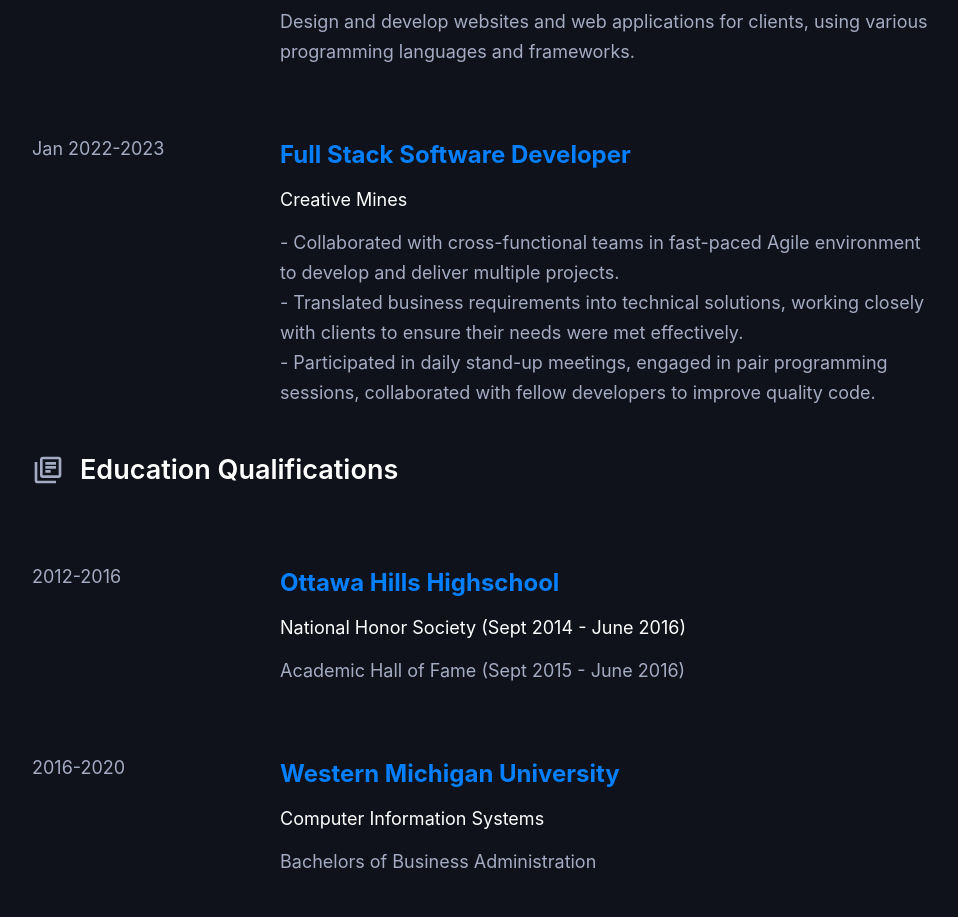
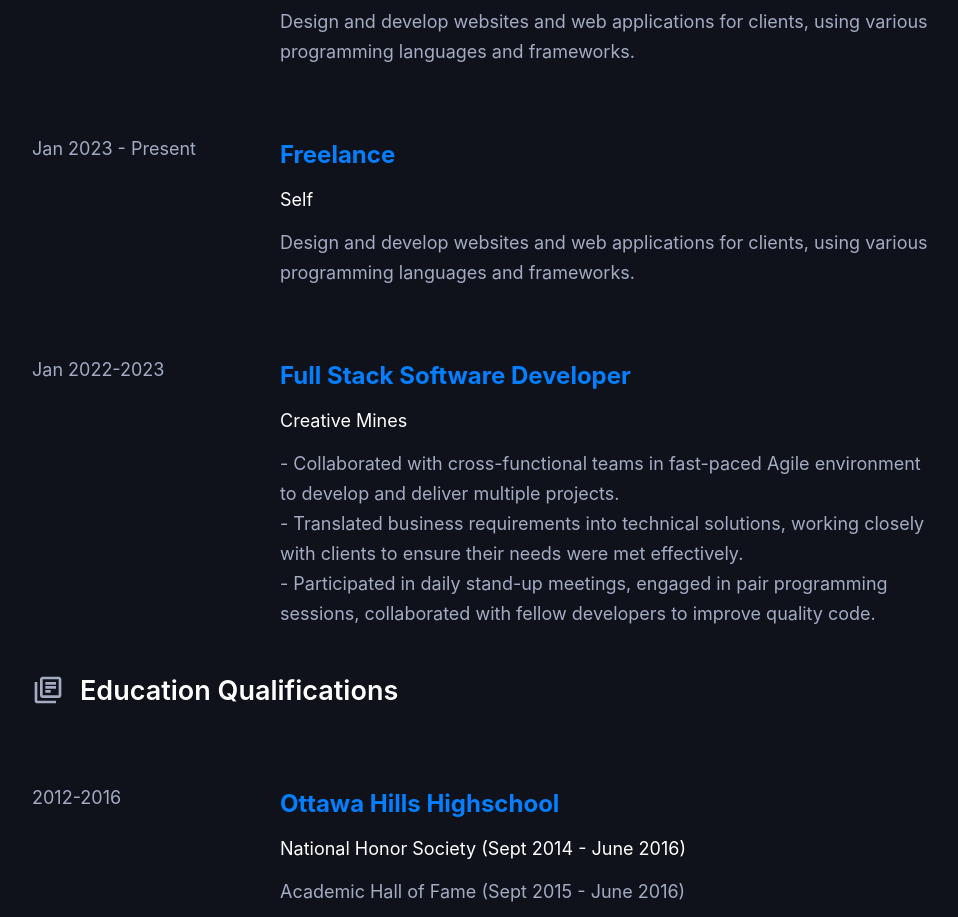
Before and after one commit to Marquessmalley/portfolio_website, a React (Create React App) app: page /portfolio_website/resume in a window 1280 px wide. Shown: the part 1200-2117 px from the top of the page, without its empty margins (232-1190 px from the left). Built offline with nearby package versions, Linux system fonts and the light colour scheme.

Commit message:
resume page changes

```diff
--- a/src/pages/Resume/Resume.js
+++ b/src/pages/Resume/Resume.js
@@ -49,6 +49,14 @@ const Resume = () => {
   const workHistory = [
     {
       id: 0,
+      year: "Jan 2023 - Present",
+      position: "Freelance",
+      company: "Self",
+      description:
+        "Design and develop websites and web applications for clients, using various programming languages and frameworks.",
+    },
+    {
+      id: 1,
       year: "Jan 2023 - Present",
       position: "Freelance",
       company: "Self",
```
